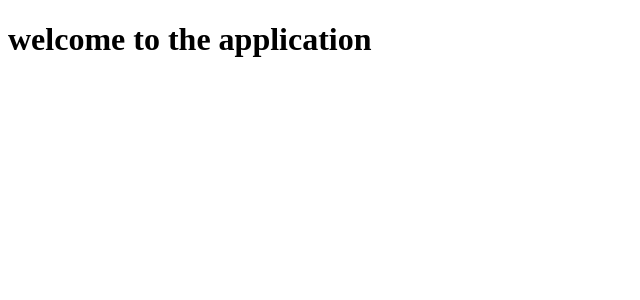
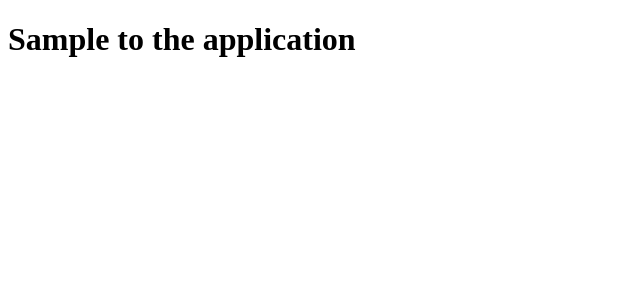
Before and after one commit to sree1411/testing_purpse, a React (Create React App) app: page / in a window 1280 px wide. Shown: the top 300 px of the page, without its empty margins (0-640 px from the left). Built offline with nearby package versions, Linux system fonts and the light colour scheme; the HTML template or start-up script is replaced by a standard one.

Commit message:
sample commit

```diff
--- a/src/App.js
+++ b/src/App.js
@@ -5,7 +5,7 @@ function App() {
   return (
     <div>
 
-      <h1> welcome to the application </h1>
+      <h1> Sample to the application </h1>
 
     </div>
   )
```
